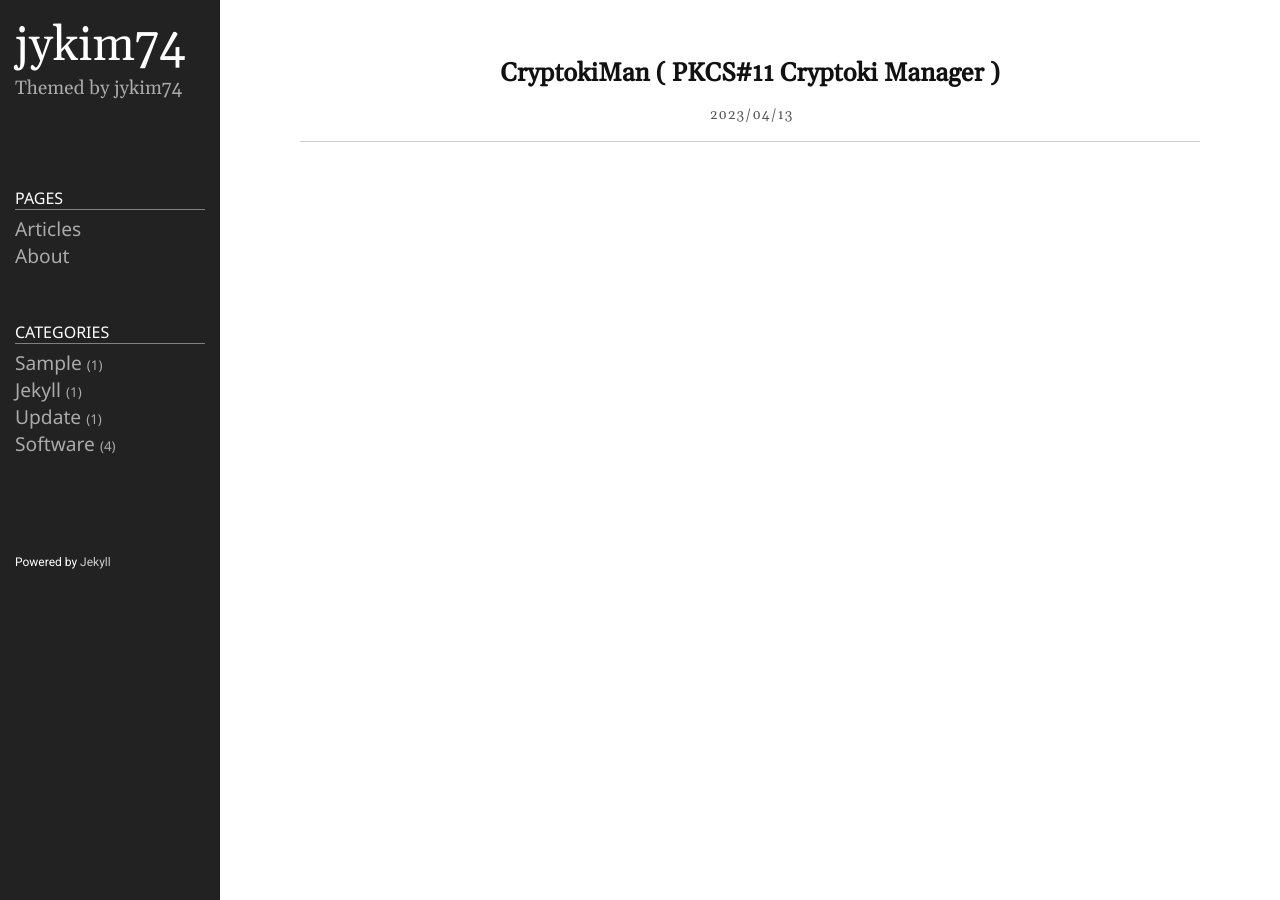
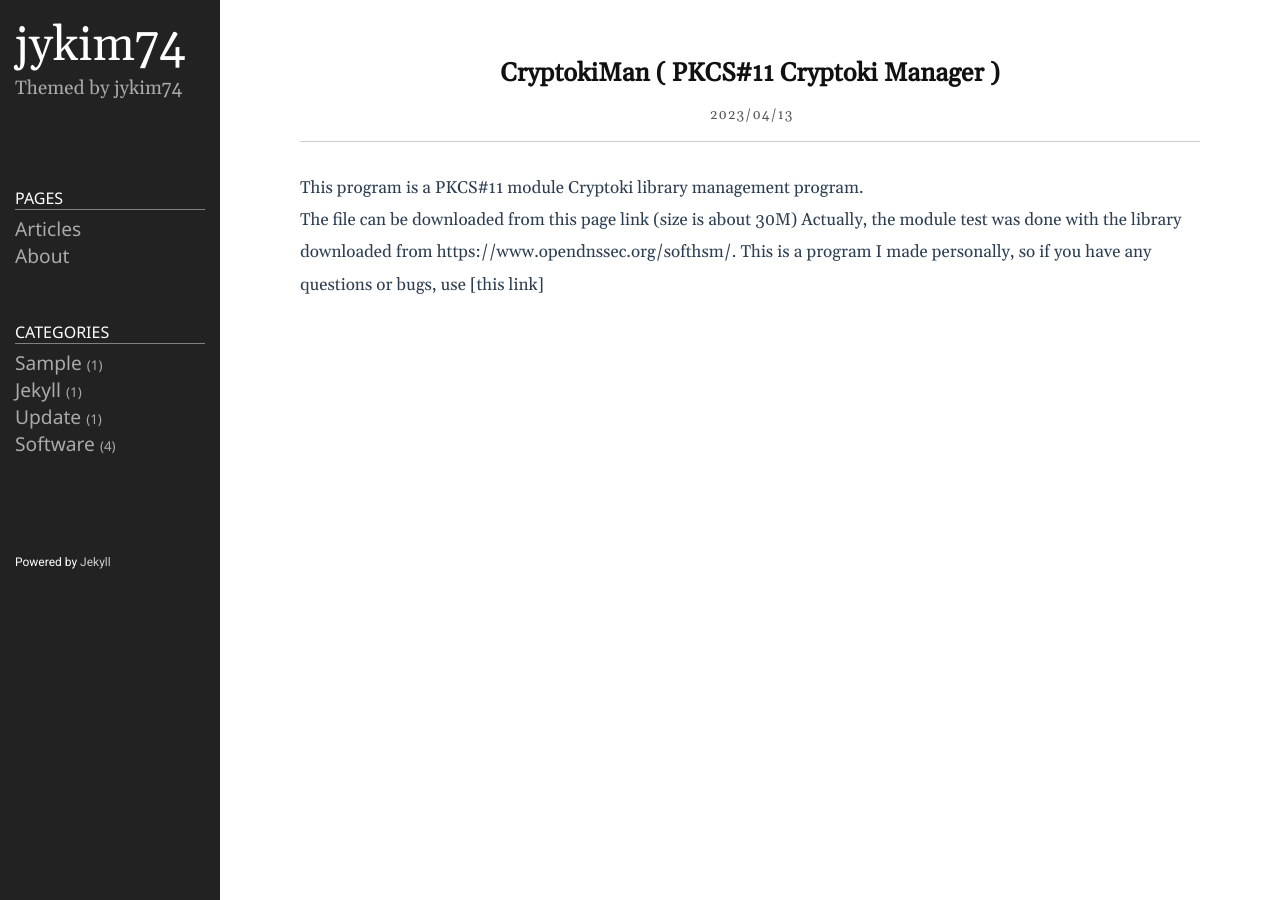
Before and after one commit to jykim74/jykim74.github.io, a Jekyll site: the page built from _posts/2023-04-13-CryptokiMan.markdown, in a window 1280 px wide. Built offline with Jekyll 4.4.1, drawn with Linux system fonts in a browser that asks for light colours.

Commit message:
Base work

```diff
--- a/_posts/2023-04-13-CryptokiMan.markdown
+++ b/_posts/2023-04-13-CryptokiMan.markdown
@@ -1,6 +1,10 @@
 ---
 layout: post
-title: CryptokiMan ( PKCS#11 Cryptoki Manager )
-date: 2023-04-13 19:20:23 +0900
+title: "CryptokiMan ( PKCS#11 Cryptoki Manager )"
 category: Software
 ---
+This program is a PKCS#11 module Cryptoki library management program.
+
+The file can be downloaded from this page link (size is about 30M)
+Actually, the module test was done with the library downloaded from https://www.opendnssec.org/softhsm/.
+This is a program I made personally, so if you have any questions or bugs, use [this link]
```
Also changed, not shown: _posts/2023-04-13-BerEditor.markdown (+1 -7 lines), _posts/2023-04-13-CertMan.markdown (+6 -2 lines).
